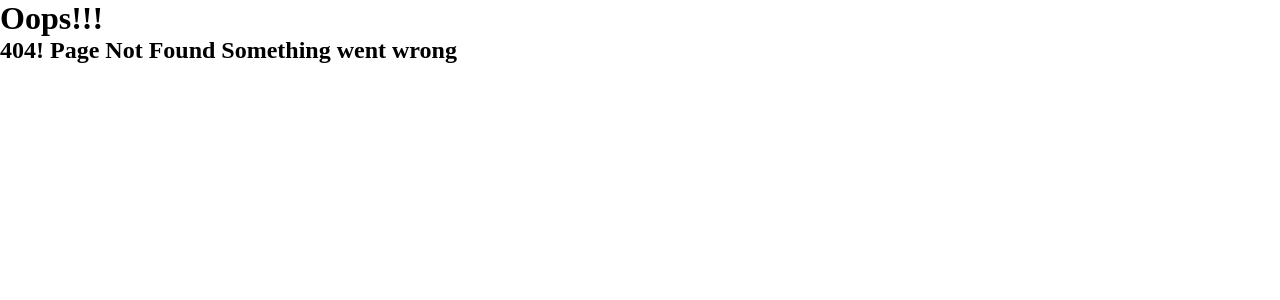
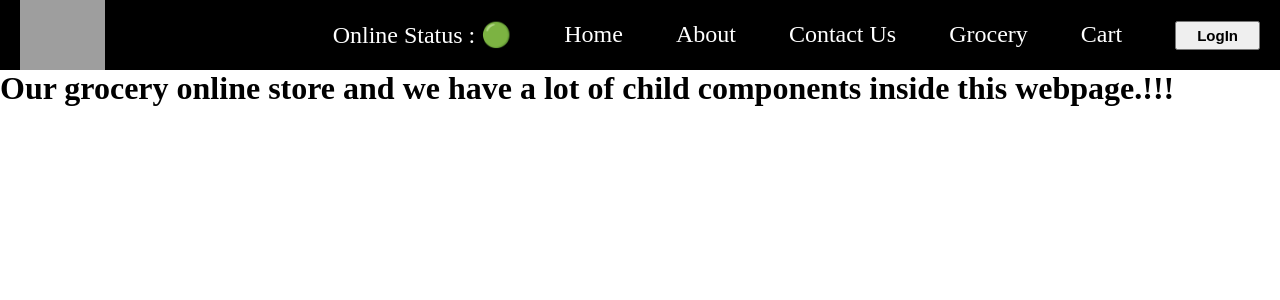
Before and after one commit to bhavnajain1997/React-Notes, a React (Vite) app in the folder Episode-4 show me the code/: page /grocery in a window 1280 px wide. Before the commit this address had no page. Shown: the top 300 px of the page. Built offline with nearby package versions, Linux system fonts and the light colour scheme; grey boxes are pictures that could not be loaded.

Commit message:
lazy loading and Suspense

```diff
--- a/Episode-4 show me the code/src/App.js
+++ b/Episode-4 show me the code/src/App.js
@@ -1,15 +1,16 @@
-import React from "react";
+import React, { lazy , Suspense} from "react";
 import ReactDOM from "react-dom/client";
 import Header from "./Components/Header";
 import Body from "./Components/Body";
 import About from "./Components/About";
 import Contact from "./Components/Contact";
+//import Grocery from "./Components/Grocery";
 import Error from "./Components/Error";
 import RestaurantMenu from "./Components/RestaurantMenu";
 import { createBrowserRouter, RouterProvider, Outlet } from "react-router-dom";
 
 
-
+const Grocery = lazy(() => import("./Components/Grocery"))
 const AppLayout = () => {
   return  (
     <div className="app">
@@ -38,6 +39,10 @@
         element : <Contact/>,
       },
       {
+        path : '/grocery',
+        element : <Suspense fallback = {<h1>Loading.....</h1>}><Grocery/></Suspense>,
+      },
+      {
         path : '/restaurants/:resId',
         element : <RestaurantMenu/>,
       }
--- /dev/null
+++ b/Episode-4 show me the code/src/Components/Grocery.js
@@ -0,0 +1,9 @@
+
+
+const Grocery = () => {
+    return (
+        <h1>Our grocery online store and we have a lot of child components inside this webpage.!!!</h1>
+    )
+}
+
+export default Grocery
--- a/Episode-4 show me the code/src/Components/Header.js
+++ b/Episode-4 show me the code/src/Components/Header.js
@@ -31,6 +31,9 @@
               <Link to="/contact">Contact Us</Link>
             </li>
             <li>
+              <Link to="/grocery">Grocery</Link>
+            </li>
+            <li>
               <Link to="#">Cart</Link>
             </li>
             <button className="log-btn" onClick={() =>{
```
Also changed, not shown: 1 other file (tests, documents, lock files or other folders).
